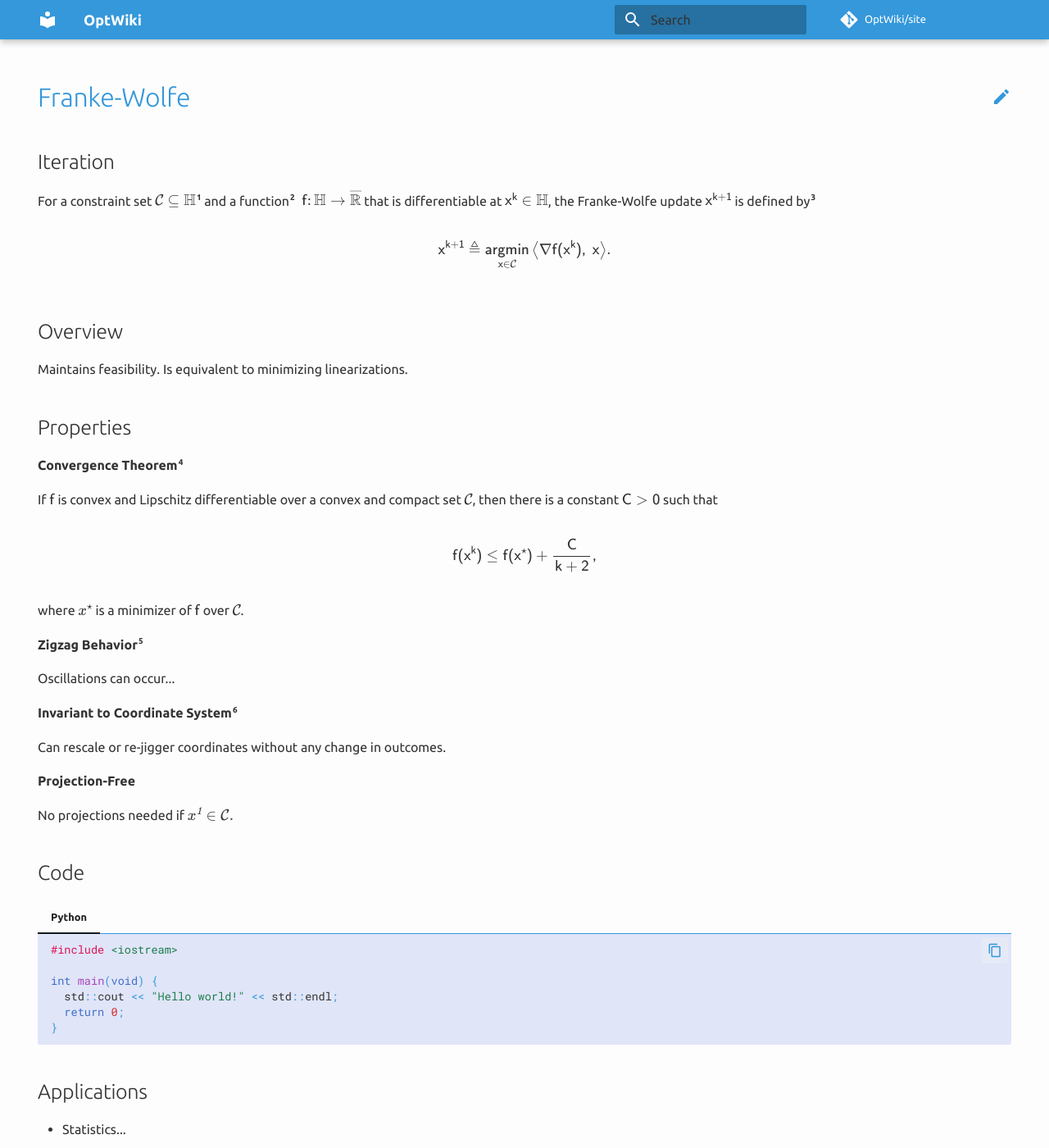
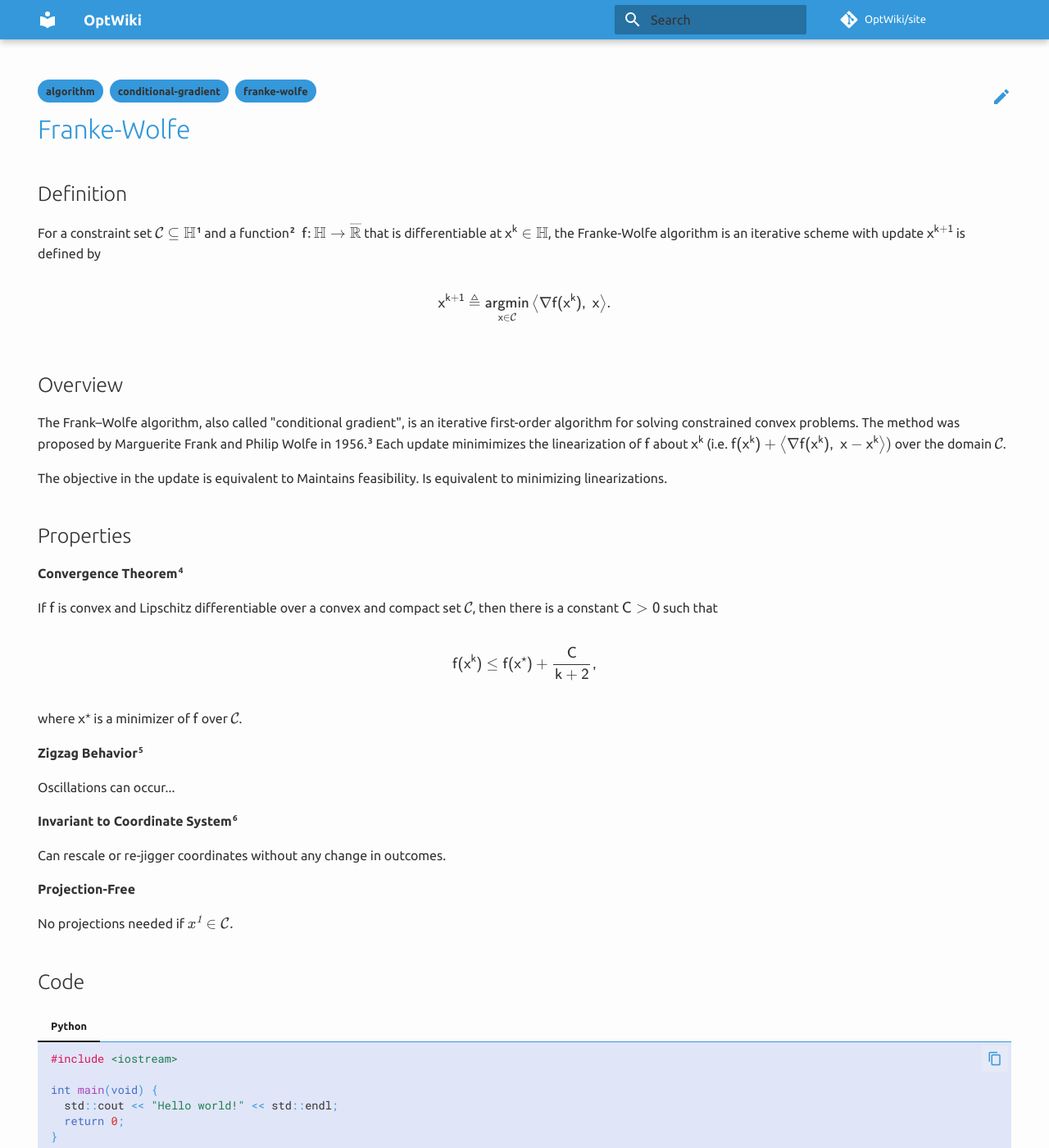
Before and after one commit to AppliedMathWiki/site, an MkDocs documentation site: the page built from docs/algorithm/franke-wolfe.md, in a window 1280 px wide and 1400 px high. Shown: the whole window at 82% size. Built offline with MkDocs 1.6.1 and Material for MkDocs 9.7.7, drawn with Linux system fonts in a browser that asks for light colours; comment, search, counter and statistics services are not loaded; some of the changed text lies outside the part shown.

Commit message:
update franke-wolfe article

```diff
--- a/docs/algorithm/franke-wolfe.md
+++ b/docs/algorithm/franke-wolfe.md
@@ -9,15 +9,13 @@ tags:
 
 # Franke-Wolfe
 
-## Iteration
+## Definition
 
-For a constraint set $\mathcal{C} \subseteq \mathbb{H}$[^5]  and a function[^4] $\ \mathsf{f\colon \mathbb{H} \rightarrow \overline{\mathbb{R}}}$ that is differentiable at $\mathsf{x^k \in \mathbb{H}}$, the Franke-Wolfe update $\mathsf{x^{k+1}}$ is defined by[^6]
+For a constraint set $\mathcal{C} \subseteq \mathbb{H}$[^5]  and a function[^4] $\ \mathsf{f\colon \mathbb{H} \rightarrow \overline{\mathbb{R}}}$ that is differentiable at $\mathsf{x^k \in \mathbb{H}}$, the Franke-Wolfe algorithm is an iterative scheme with update $\mathsf{x^{k+1}}$ is defined by
 
-[^5]: We let $\mathbb{H}$ be a real-valued finite dimensional Hilbert space (_e.g_ $\mathbb{H} = \mathbb{R}^{\mathsf{n}}$).
+[^5]: We let $\mathbb{H}$ be a real-valued finite dimensional Hilbert space (_e.g_ $\ \mathbb{H} = \mathbb{R}^{\mathsf{n}}$).
 
 [^4]: Here $\overline{\mathbb{R}}\triangleq \mathbb{R} \cup \infty.$
-
-[^6]: The objective in the update is equivalent to minimizing the linearization of $\mathsf{f}$ about $\mathsf{x^k}$, i.e. $\mathsf{f(x^k)+\left<\nabla f(x^k),\ x - x^k\right>}.$
 
 $$
     \mathsf{x^{k+1} \triangleq \underset{x\in \mathcal{C}}{argmin} \left< \nabla f(x^k),\  x \right> }.
@@ -25,6 +23,11 @@ $$
 
 ## Overview
 
+The Frank–Wolfe algorithm, also called "conditional gradient", is an iterative first-order algorithm for solving constrained convex problems. The method was proposed by Marguerite Frank and Philip Wolfe in 1956.[^6] Each update minimimizes the linearization of $\mathsf{f}$ about $\mathsf{x^k}$ (i.e. $\mathsf{f(x^k)+\left<\nabla f(x^k),\ x - x^k\right>})$ over the domain $\mathcal{C}$.
+
+[^6]: Frank, F., Wolfe, P. _An algorithm for quadratic programming_. Naval Research Logistics Quarterly. 1956.
+
+The objective in the update is equivalent to
 Maintains feasibility. Is equivalent to minimizing linearizations.
 
 ## Properties
@@ -37,7 +40,7 @@ $$
 \mathsf{f(x^k) \leq f(x^\star) + \dfrac{C}{k+2},}
 $$
 
-where $x^\star$ is a minimizer of $\mathsf{f}$ over $\mathcal{C}$.
+where $\mathsf{x^\star}$ is a minimizer of $\mathsf{f}$ over $\mathcal{C}$.
 
 **Zigzag Behavior**[^2]
 
@@ -52,7 +55,7 @@ Can rescale or re-jigger coordinates without any change in outcomes.
 No projections needed if $\mathcal{x^1 \in \mathcal{C}.}$
 
 
-[^1]: Jaggi. _Revisiting Frank-Wolfe: Projection-free sparse convex optimization._ ICML. 2013.
+[^1]: Jaggi. _Revisiting Frank-Wolfe: Projection-Free Sparse Convex Optimization._ ICML. 2013.
 
 [^2]: Insert citations to Jaggi paper.
 
@@ -79,4 +82,5 @@ No projections needed if $\mathcal{x^1 \in \mathcal{C}.}$
 
 ## See Also
 
+- Wikipedia: [Frank-Wolfe algorithm](https://en.wikipedia.org/wiki/Frank%E2%80%93Wolfe_algorithm)
 - variations of franke-wolfe.
--- a/mkdocs.yml
+++ b/mkdocs.yml
@@ -6,10 +6,11 @@ extra_css:
 
 plugins:
   - search
+  - tags
   - mkdocstrings
   - social:
       cards_color:
-        fill: "#7086DF"
+        fill: "#3498db"
         text: "#FFFFFF"
 
 theme:
```
